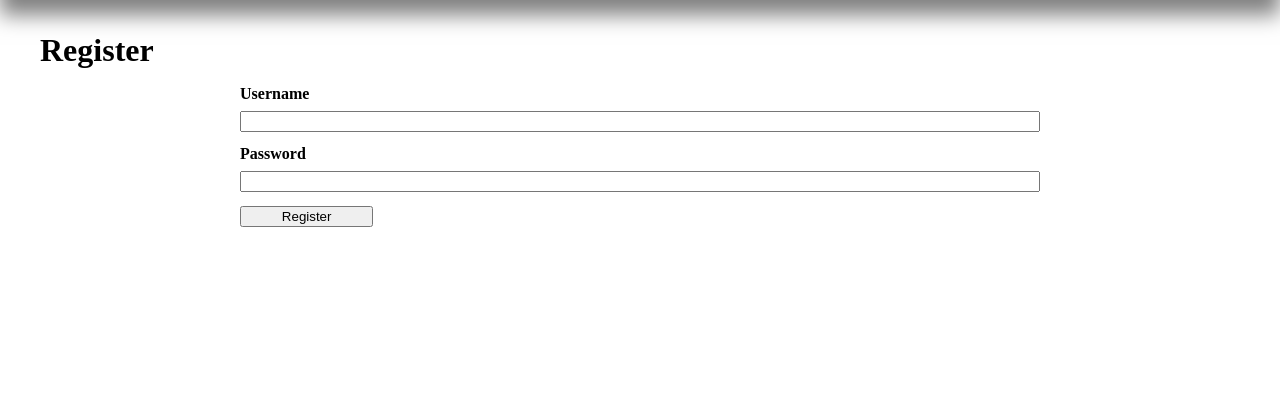
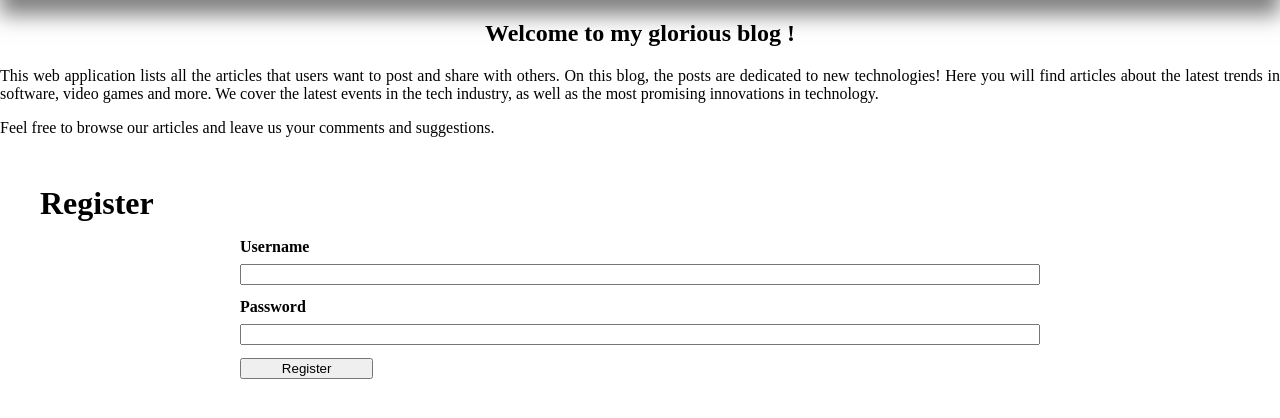
Before and after one commit to valentin-victor/glorious-blog, a Flask app: page /auth/register in a window 1280 px wide. Shown: the part 84-502 px from the top of the page. Run offline with Flask 2, Linux system fonts and the light colour scheme.

Commit message:
Adding a description article

```diff
--- a/src/templates/base.html
+++ b/src/templates/base.html
@@ -21,6 +21,13 @@
     {% endif %}
     </ul>
   </nav>
+
+  <article>
+    <center><h1>Welcome to my glorious blog !</h1></center>
+    <p align="justify">This web application lists all the articles that users want to post and share with others. On this blog, the posts are dedicated to new technologies! Here you will find articles about the latest trends in software, video games and more. We cover the latest events in the tech industry, as well as the most promising innovations in technology.</p></justify>
+    <p align="justify">Feel free to browse our articles and leave us your comments and suggestions.</p></justify>
+  </article>
+
   <header>{% with messages = get_flashed_messages(with_categories=true) %}{% if messages %}
     <div class="flashes {{ messages[0][0] }}">
       <span class="closebtn" onclick="this.parentElement.style.display='none';">&times;</span>{% for category, message in messages %}
```
